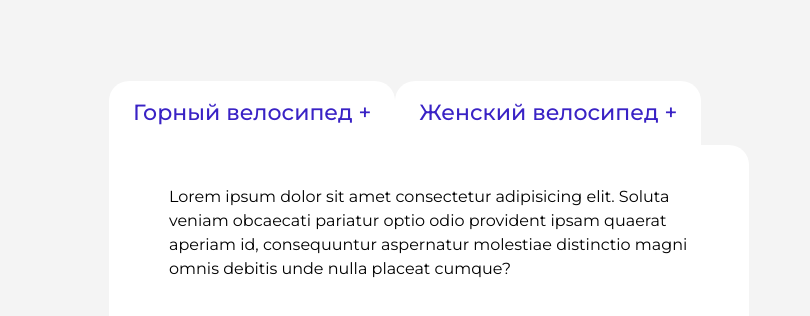
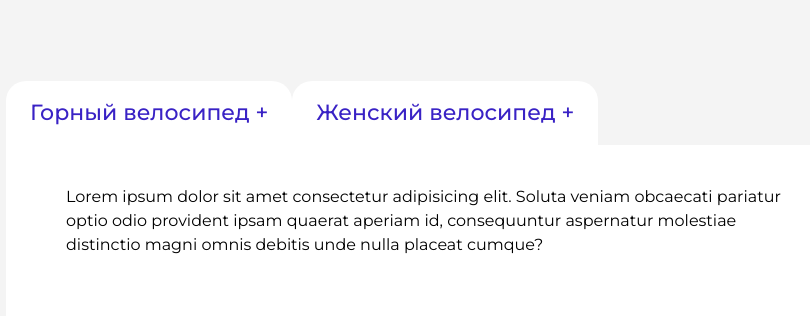
Before and after one commit to levgenprog/bike-site, a React (Create React App) app: page / in a window 1280 px wide. Shown: the top 316 px of the page, without its empty margins (211-1021 px from the left). Built offline with nearby package versions, Linux system fonts and the light colour scheme; a web font is replaced by a local one.

Commit message:
update width

```diff
--- a/src/components/style.css
+++ b/src/components/style.css
@@ -1,5 +1,5 @@
 .container {
-    width: 50%;
+    width: 846px;
     margin: 0 auto;
     margin-top: 81px;
 }
```
